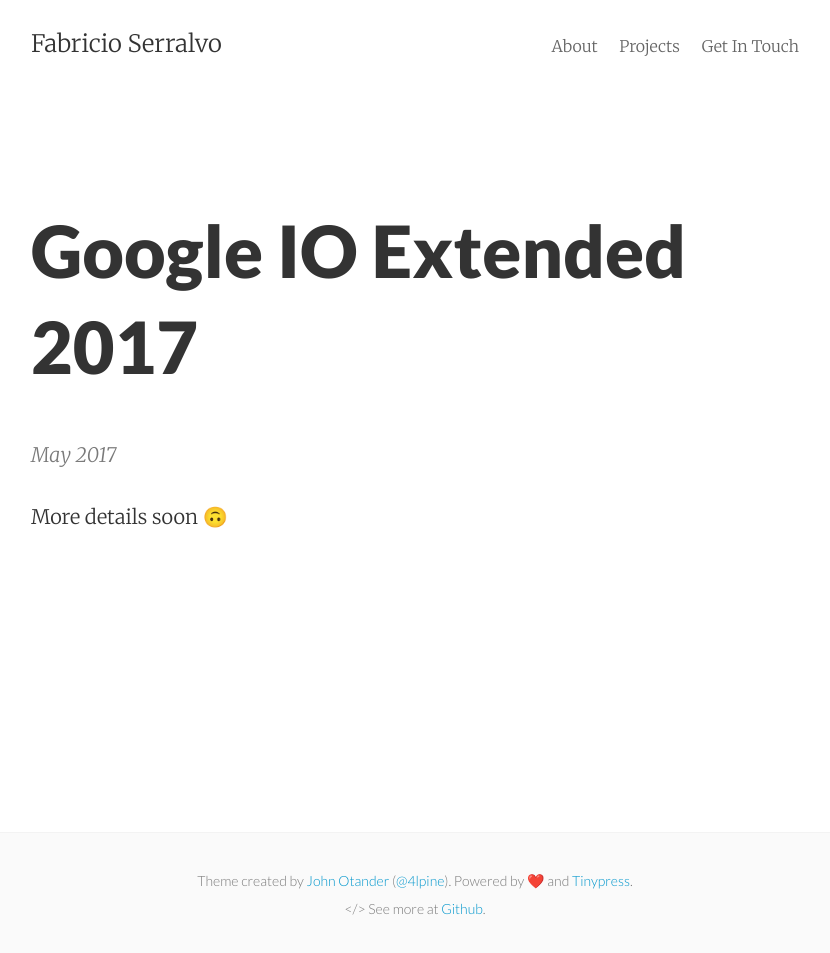
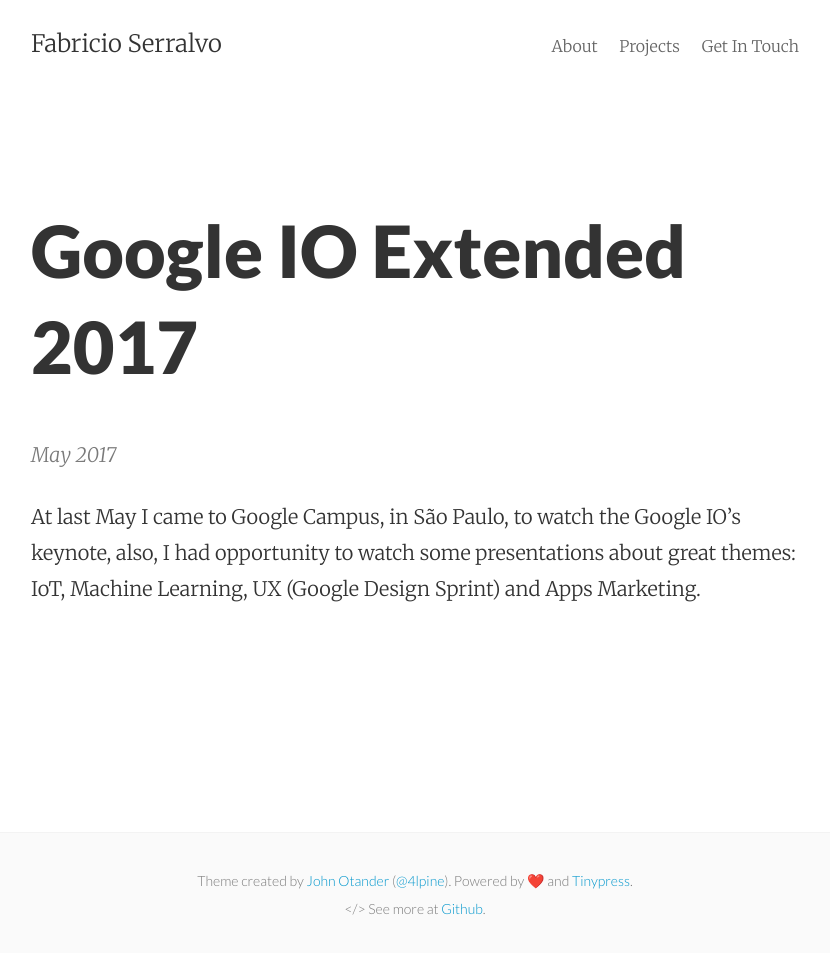
Before and after one commit to serralvo/serralvo.github.io, a Jekyll site: the page built from _posts/2017-05-17-google-io-extended-2017.markdown, in a window 1280 px wide. Shown: the whole page, without its empty margins (225-1055 px from the left). Built offline with Jekyll 4.4.1, drawn with Linux system fonts in a browser that asks for light colours.

Commit message:
Update 2017-05-17-google-io-extended-2017.markdown

```diff
--- a/_posts/2017-05-17-google-io-extended-2017.markdown
+++ b/_posts/2017-05-17-google-io-extended-2017.markdown
@@ -4,4 +4,4 @@
 layout: post
 ---
 
-More details soon 🙃
+At last May I came to Google Campus, in São Paulo, to watch the Google IO's keynote, also, I had opportunity to watch some presentations about great themes: IoT, Machine Learning, UX (Google Design Sprint) and Apps Marketing.
```
